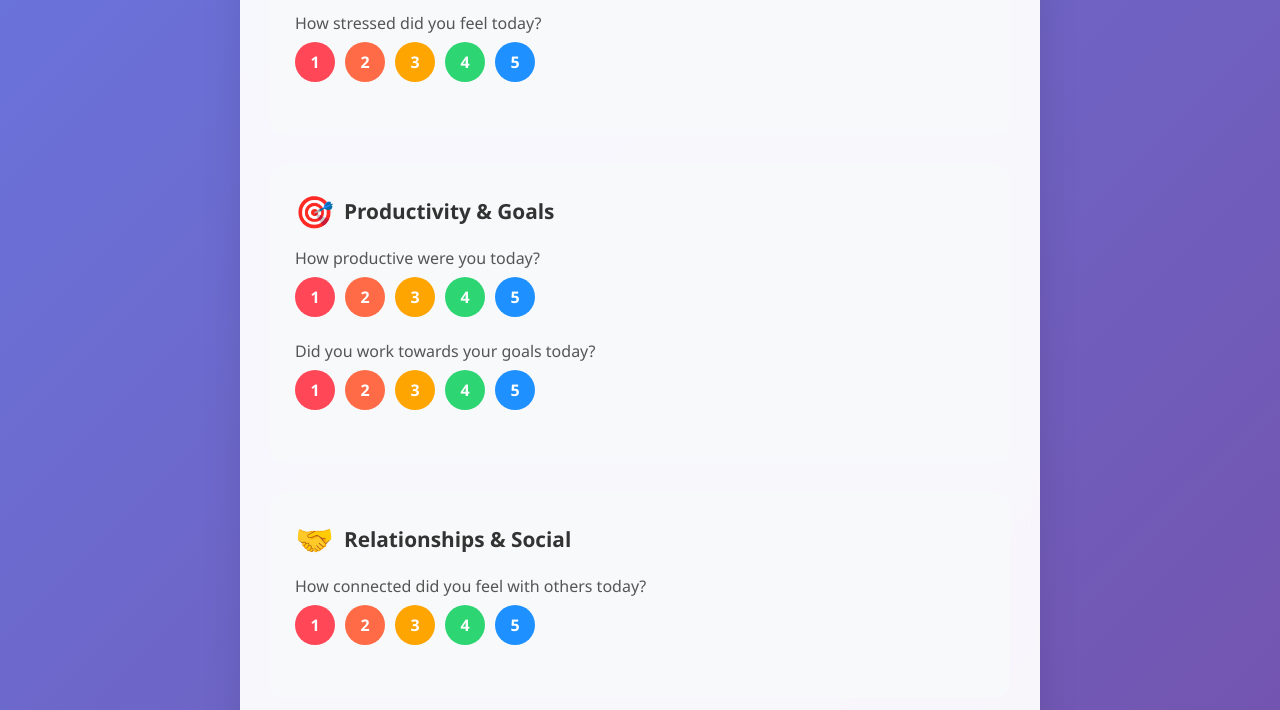
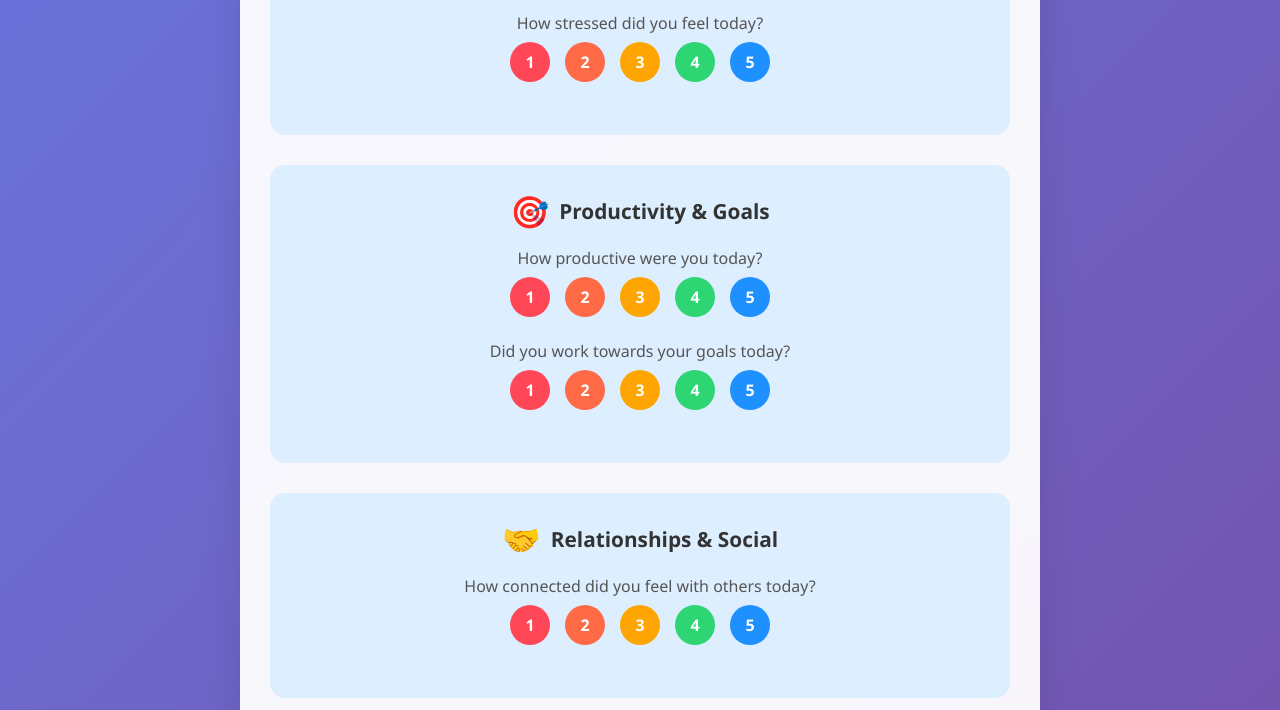
Before and after one commit to Krishnavdy/web-development-project, a plain HTML site: page Daily reality check.html in a window 1280 px wide. Shown: the part 786-1496 px from the top of the page. Drawn offline with Linux system fonts and the light colour scheme.

Commit message:
Update Daily reality check.html

```diff
--- a/Daily reality check.html
+++ b/Daily reality check.html
@@ -53,7 +53,8 @@
 
         .section {
             margin-bottom: 30px;
-            background: #f8f9fa;
+            text-align: center;
+            background: #ddeeff;
             border-radius: 15px;
             padding: 25px;
             transition: transform 0.3s ease, box-shadow 0.3s ease;
@@ -67,6 +68,7 @@
         .section h3 {
             color: #333;
             margin-bottom: 15px;
+            justify-content: center;
             font-size: 1.3em;
             display: flex;
             align-items: center;
@@ -94,8 +96,9 @@
 
         .rating {
             display: flex;
-            gap: 10px;
+            gap: 15px;
             margin-bottom: 10px;
+            justify-content: center;
         }
 
         .rating input[type="radio"] {
```
